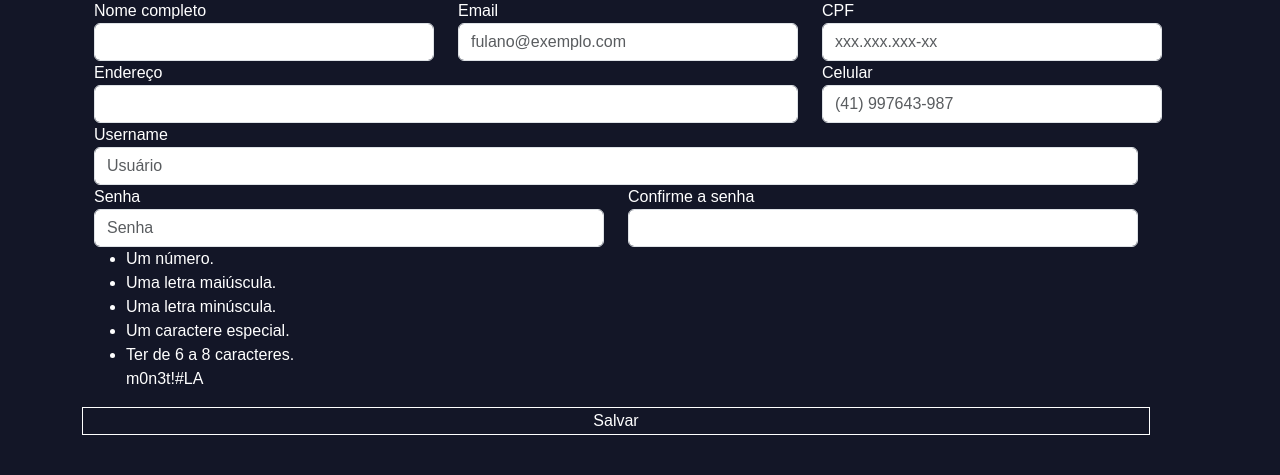
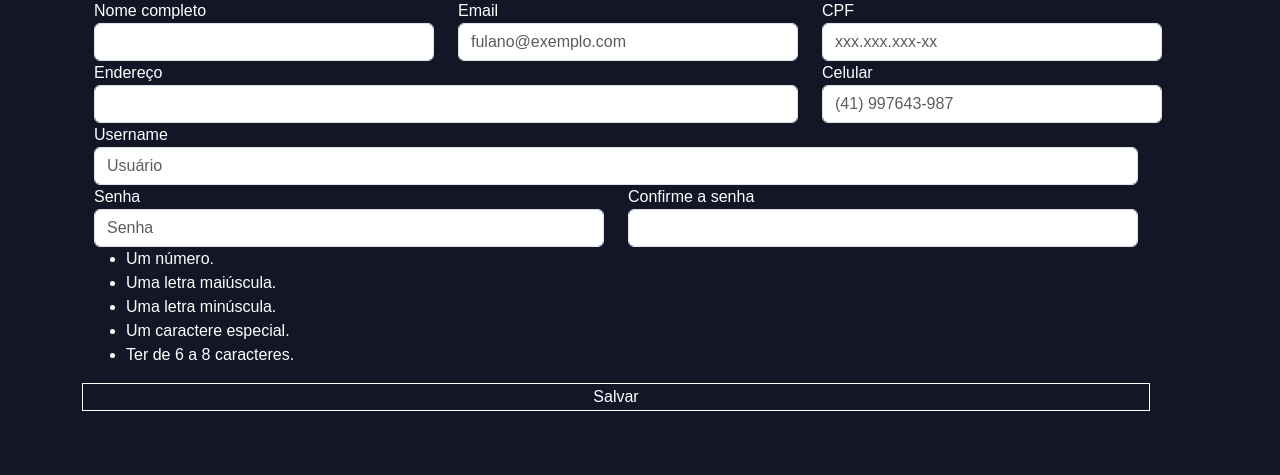
Before and after one commit to heylarissa/judicial_process_CRUD, a PHP site: page /views/register.php in a window 1280 px wide. Shown: the part 81-556 px from the top of the page. Run offline with PHP 8.4, Linux system fonts and the light colour scheme.

Commit message:
fix register

```diff
--- a/views/register.php
+++ b/views/register.php
@@ -58,7 +58,7 @@
                         <li>Uma letra maiúscula.</li>
                         <li>Uma letra minúscula.</li>
                         <li>Um caractere especial.</li>
-                        <li>Ter de 6 a 8 caracteres.</li>m0n3t!#LA
+                        <li>Ter de 6 a 8 caracteres.</li>
                     </ul>
                 </div>
                 <input style="color:white; background:none;border: 1px solid white; text-align: center;" type="submit" name="register_btn" value="Salvar" class="btn-submit">
```
